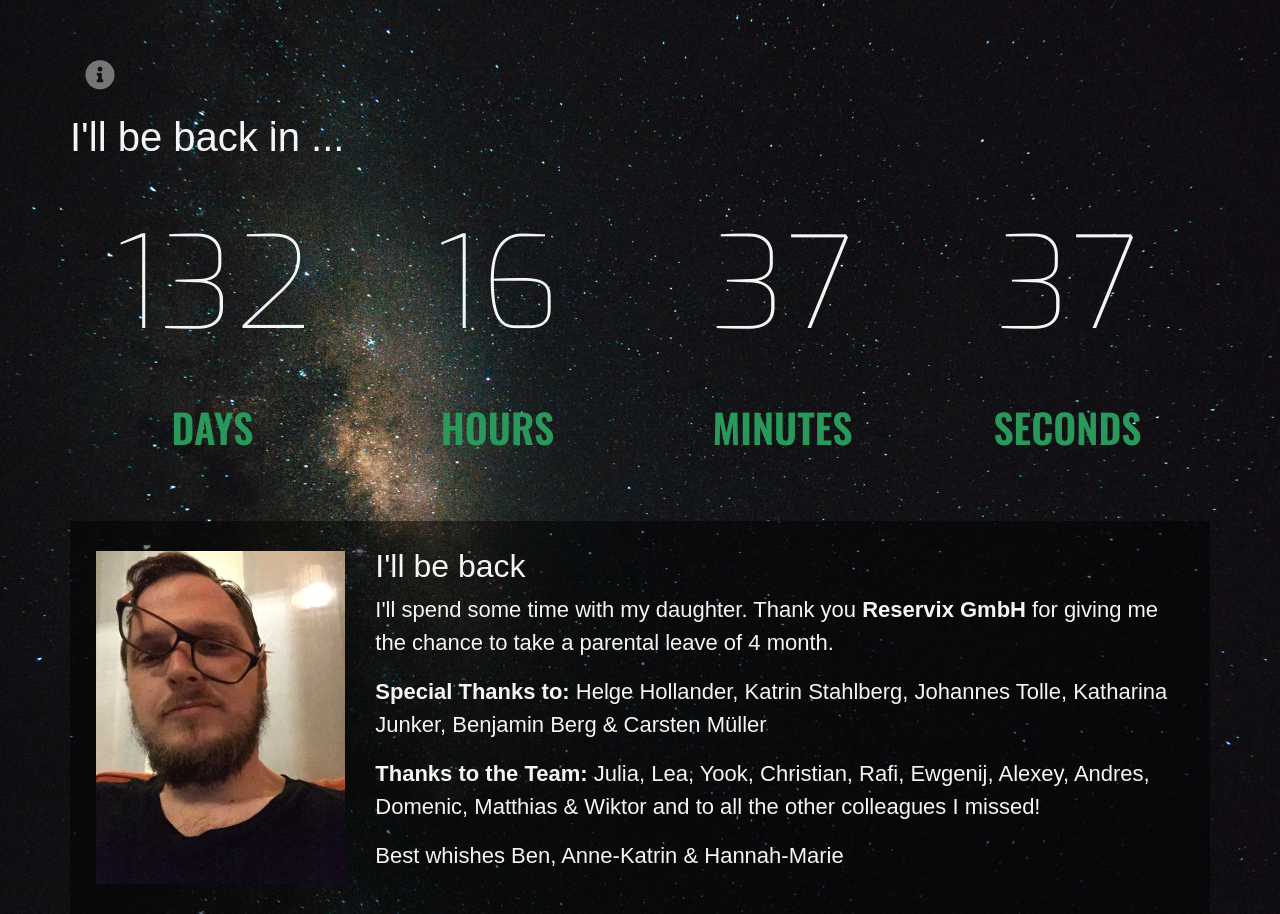
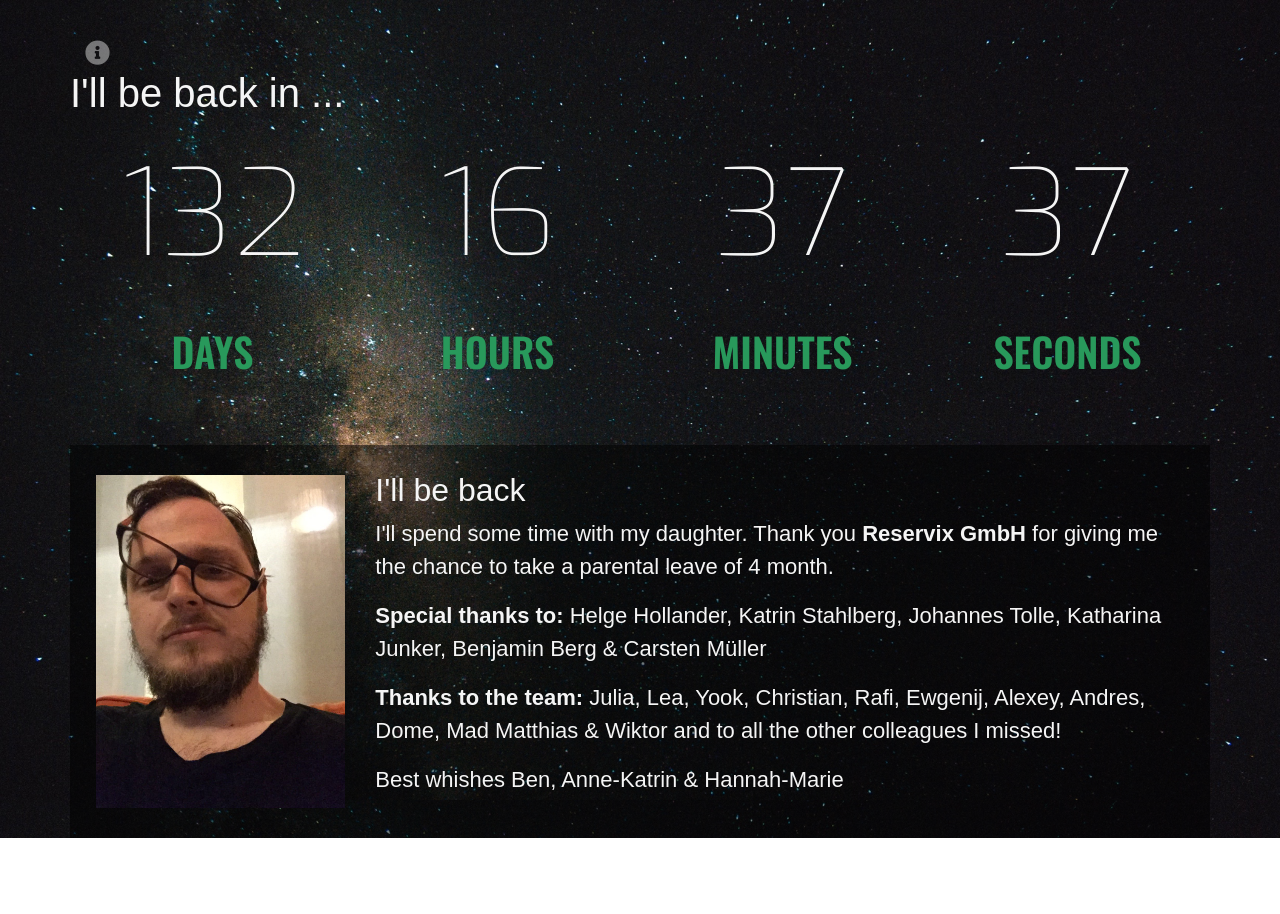
Before and after one commit to BenjaminVockenberg/back-in-x-moments, a Vue app: page / in a window 1280 px wide. After the commit the page ends 838 px from the top, so only its background shows below. Built offline with nearby package versions, Linux system fonts and the light colour scheme.

Commit message:
content fits better into viewports

```diff
--- a/src/App.vue
+++ b/src/App.vue
@@ -1,6 +1,6 @@
 <template>
 <div id="app">
-    <info-section />
+    <InfoSection />
     <Countdown />
     <br><br>
     <BioSection />
@@ -32,7 +32,7 @@ body {
 
 #app {
     font-family: sans-serif;
-    margin-top: 60px;
+    margin-top: 40px;
 
     h1, h2, h3, h4, h5, h6, p {
         color: whitesmoke;
--- a/src/components/BioSection.vue
+++ b/src/components/BioSection.vue
@@ -6,9 +6,9 @@
         </div>
         <div class="col-sm-9">
             <h2>I'll be back</h2>
-            <p>I'll spend some time with my daughter. Thank you <strong>Reservix GmbH</strong> for giving me the chance to take a parental leave of 4 month. </p>
-            <p><strong>Special Thanks to:</strong> Helge Hollander, Katrin Stahlberg, Johannes Tolle, Katharina Junker, Benjamin Berg &amp; Carsten Müller</p>
-            <p><strong>Thanks to the Team:</strong> Julia, Lea, Yook, Christian, Rafi, Ewgenij, Alexey, Andres, Domenic, Matthias &amp; Wiktor and to all the other colleagues I missed!</p>
+            <p>I'll spend some time with my daughter. Thank you <strong>Reservix GmbH</strong> for giving me the chance to take a parental leave of 4 month.</p>
+            <p><strong>Special thanks to:</strong> Helge Hollander, Katrin Stahlberg, Johannes Tolle, Katharina Junker, Benjamin Berg &amp; Carsten Müller</p>
+            <p><strong>Thanks to the team:</strong> Julia, Lea, Yook, Christian, Rafi, Ewgenij, Alexey, Andres, Dome, Mad Matthias &amp; Wiktor and to all the other colleagues I missed!</p>
             <p>Best whishes Ben, Anne-Katrin &amp; Hannah-Marie</p>
         </div>
     </div>
--- a/src/components/Countdown.vue
+++ b/src/components/Countdown.vue
@@ -3,7 +3,7 @@
     <div class="row align-items-center">
 
         <h1>I'll be back in ...</h1>
-        <br><br><br><br>
+        <br><br>
 
         <div class="col-sm-12">
             <div class="row">
@@ -76,12 +76,14 @@
 <script>
 export default {
     name: 'Countdown',
-    // Ready function
+
+    // former ready function
     mounted() {
         window.setInterval(() => {
             this.now = Math.trunc((new Date()).getTime() / 1000);
         },1000);
     },
+
     // Data object
     data() {
         return {
@@ -91,7 +93,9 @@ export default {
             date : Math.trunc((new Date( 'January 21, 2019 09:00:00')) / 1000)
         }
     },
+
     computed: {
+
         /**
          * @name seconds
          * @returns {Number}
@@ -100,6 +104,7 @@ export default {
         seconds() {
             return (this.date - this.now) % 60;
         },
+
         /**
          * @name minutes
          * @returns {Number}
@@ -108,6 +113,7 @@ export default {
         minutes() {
             return Math.trunc((this.date - this.now) / 60) % 60;
         },
+
         /**
          * @name hours
          * @returns {Number}
@@ -116,6 +122,7 @@ export default {
         hours() {
             return Math.trunc((this.date - this.now) / 60 / 60) % 24;
         },
+
         /**
          * @name days
          * @returns {Number}
@@ -126,6 +133,7 @@ export default {
         }
     },
     filters : {
+
         //! no need for a mixin because filter only used on computed properties
         /**
          * @name two_digits
@@ -135,7 +143,7 @@ export default {
          */
         two_digits : function (value) {
             if (value.toString().length <= 1) {
-                return '0'+value.toString();
+                return '0' + value.toString();
             }
             return value.toString();
         }
@@ -147,7 +155,7 @@ export default {
 .digit {
     p {
         font-family: 'Exo', sans-serif;
-        font-size: 800%;//120px;
+        font-size: 750%;
     }
 }
 
@@ -155,14 +163,14 @@ export default {
     p {
         font-family: 'Oswald', sans-serif;
         font-size: 40px;
-        color: rgb(40, 153, 91) !important;
+        color: rgb( 40, 153, 91 ) !important;
     }
 }
 
 @media (min-width: 576px) {
     .digit {
         p {
-            font-size: 400%;//120px;
+            font-size: 400%;
         }
     }
 
@@ -177,7 +185,7 @@ export default {
 @media (min-width: 768px) {
     .digit {
         p {
-            font-size: 600%;//120px;
+            font-size: 600%;
         }
     }
 
@@ -192,7 +200,7 @@ export default {
 @media (min-width: 992px) {
     .digit {
         p {
-            font-size: 800%;//120px;
+            font-size: 750%;
         }
     }
 
@@ -207,7 +215,7 @@ export default {
 @media (min-width: 1200px) {
     .digit {
         p {
-            font-size: 800%;//120px;
+            font-size: 750%;
         }
     }
 
--- a/src/components/InfoSection.vue
+++ b/src/components/InfoSection.vue
@@ -5,22 +5,24 @@
         <div class="col-sm-1">
             <i class="fas fa-info-circle" @click="show = !show"></i>
         </div>
+
         <transition name="fade">
             <div v-show="show" class="col-md-12 infoc" mode="out-in" @click="show = !show">
                 <div class="row justify-content-center">
                     <div class="col-sm-4">
                         <h2>Hi I'm Ben</h2>
-                        <h3>I'm frontend developer @Reservix in Frankfurt, Germany</h3>
+                        <h3>Frontend developer @Reservix in Frankfurt, Germany</h3>
                         <p>This site is not using any cookies, tracking or other malware. Enjoy!</p>
+                        <p>This Site was made with Vue/Cli, Webpack and Love</p>
+                        <p>Was using VSCode as my favorite IDE... try the <strong>ActionMode</strong> plugin if you want some action while coding :)</p>
                     </div>
                     <div class="col-sm-4">
                         <h2>Contact me</h2>
                         <h3>On Twitter or by email</h3>
-                        <p><strong>Twitter:</strong>@technokrat</p>
-                        <p><strong>Mail:</strong>benjamin.vockenberg@gmail.com</p>
+                        <p><strong>Twitter:</strong> @technokrat</p>
+                        <p><strong>Mail:</strong> benjamin.vockenberg@gmail.com</p>
                     </div>
                 </div>
-
             </div>
         </transition>
 
@@ -41,11 +43,11 @@ export default {
 
 <style scoped lang="scss">
     i {
-        font-size: 30px;
-        color: rgba(220,220,220,0.5);
+        font-size: 25px;
+        color: rgba( 220, 220, 220, 0.5 );
 
         &:hover {
-            color: rgba(220,220,220,1);
+            color: rgba( 220,  220,220, 1 );
         }
     }
 
@@ -54,11 +56,11 @@ export default {
     }
 
     .infoc {
-        background-color: rgba(0,0,0, 0.9);
-        padding: 2%;
+        background-color: rgba( 0, 0, 0, 0.9 );
+        padding: 5%;
         height: 100%;
-        Width: 100%;
-        position: absolute;
+        width: 100%;
+        position: fixed;
         top: 0;
         left: 0;
         z-index: 999;
```
